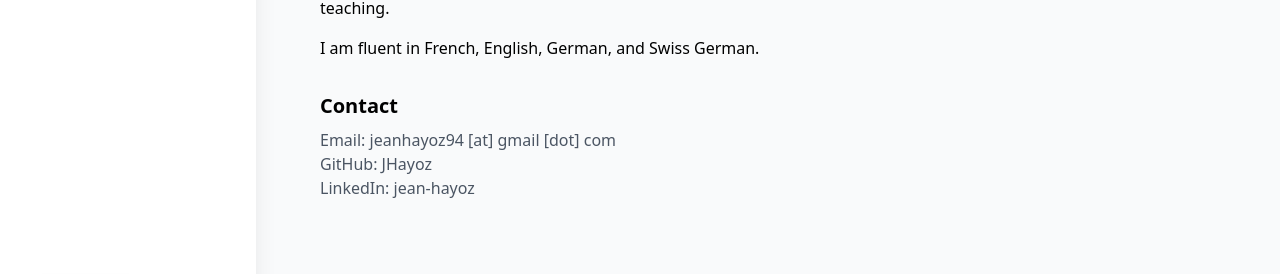
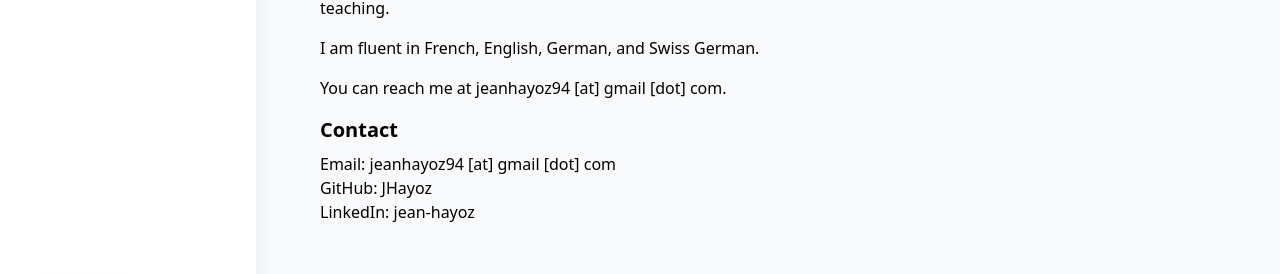
Before and after one commit to JHayoz/JHayoz.github.io, a React app: page / in a window 1280 px wide. Shown: the part 462-736 px from the top of the page. Built offline with nearby package versions, Linux system fonts and the light colour scheme; the HTML template or start-up script is replaced by a standard one.

Commit message:
Changed color of buttons in sidebar

```diff
--- a/src/components/Profile.jsx
+++ b/src/components/Profile.jsx
@@ -11,12 +11,15 @@ const Profile = () => (
         <p className="mb-4">
           Before my doctorate, I completed both my Bachelor (2015-2018) and Master (2018-2021) in Physics at ETH Zurich. I was already a teaching assistant whilst studying for my Bachelor and Master, giving Linear Algebra and Analysis courses to Physics and Mathematics Bachelor students. I was so passionate that I obtained an award from the Department of Mathematics for excellent teaching.
         </p>
-        <p className="mb-8">
+        <p className="mb-4">
           I am fluent in French, English, German, and Swiss German.
+        </p>
+        <p className="mb-4">
+          You can reach me at jeanhayoz94 [at] gmail [dot] com.
         </p>
 
         <h3 className="text-xl font-semibold mb-2" id="contact">Contact</h3>
-        <p className="text-gray-600">
+        <p className="mb-4">
           Email: <a href="mailto:jeanhayoz94@gmail.com" className="text-accent hover:underline">jeanhayoz94 [at] gmail [dot] com</a>
           <br />
           GitHub: <a href="https://github.com/JHayoz" target="_blank" rel="noopener noreferrer" className="text-accent hover:underline">JHayoz</a>
--- a/src/components/Sidebar.jsx
+++ b/src/components/Sidebar.jsx
@@ -22,7 +22,7 @@ const Sidebar = ({ sections, activeSection, setActiveSection, isSidebarOpen, set
                 onClick={() => handleNavClick(section)}
                 className={`w-full text-left py-2 px-3 rounded-md transition-all duration-200
                   ${activeSection === section
-                    ? 'bg-gray-200 text-accent font-semibold dark:bg-accent dark:text-white'
+                    ? 'bg-gray-200 text-accent font-semibold dark:bg-accent dark:text-gray-700'
                     : 'text-gray-700 dark:text-gray-300 hover:bg-gray-100 dark:hover:bg-gray-700'}`
                 }
               >
```
